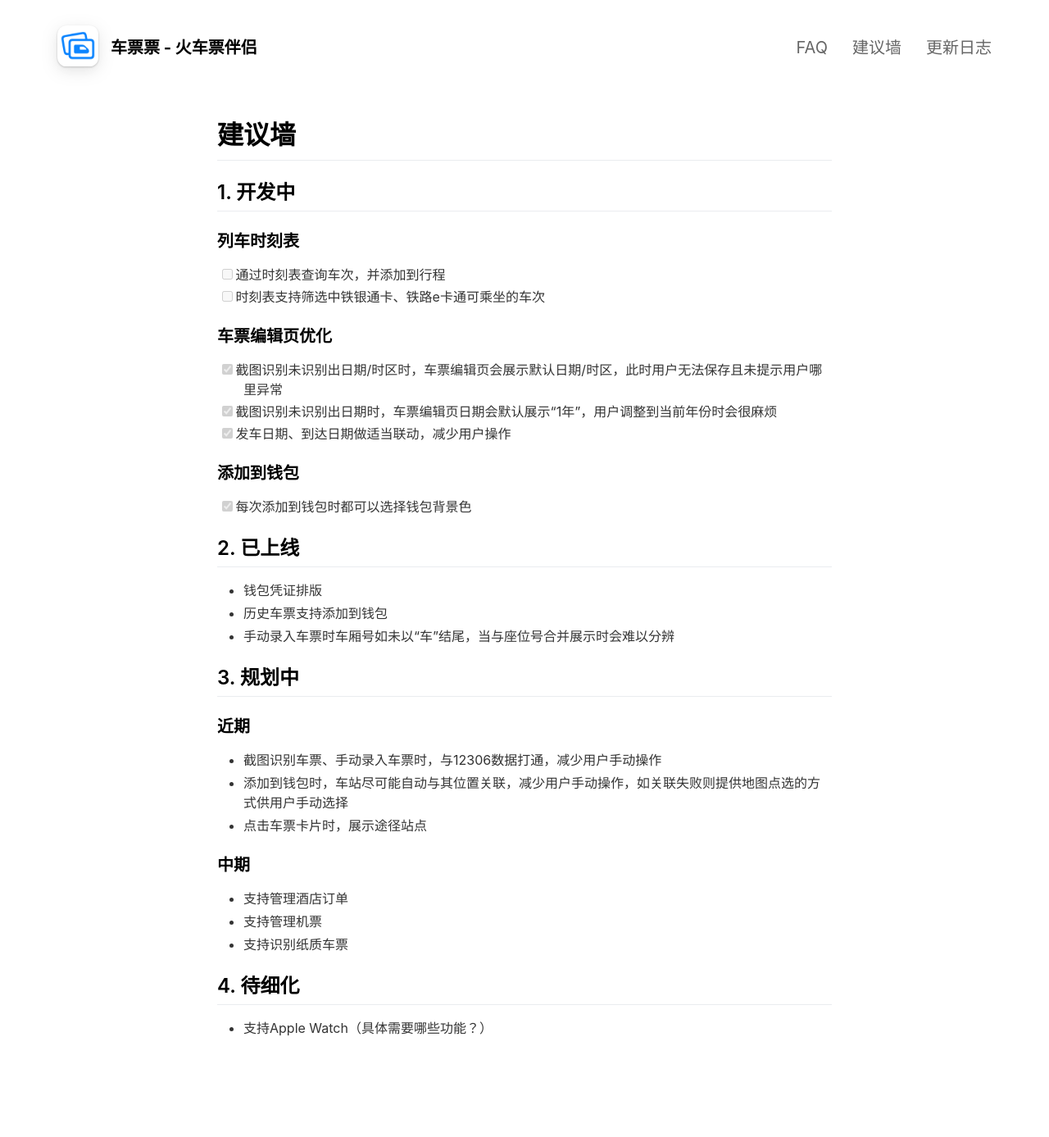
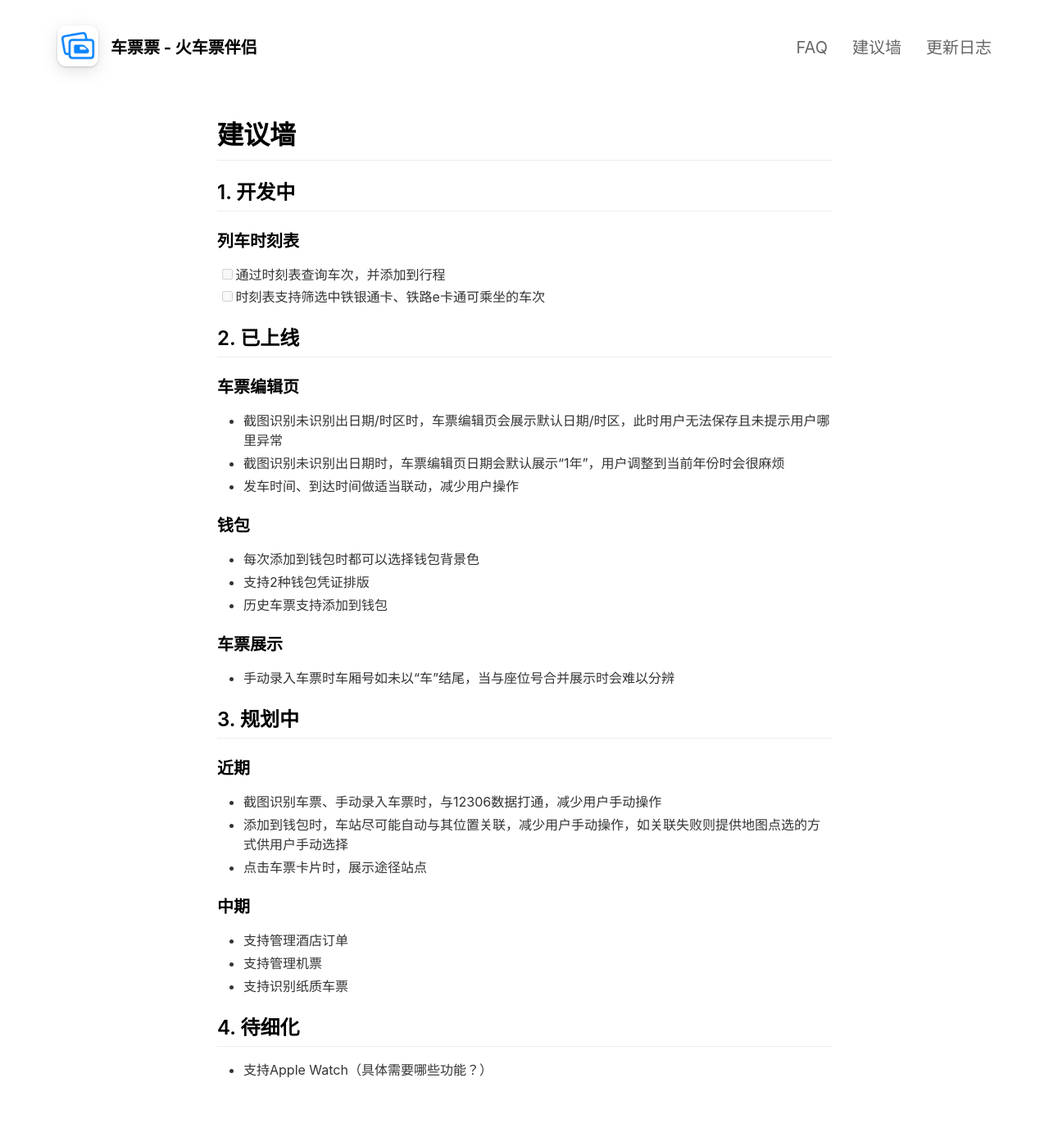
Before and after one commit to app-thedafeige/cpp, a Jekyll site: the page built from _pages/suggestionwall.md, in a window 1280 px wide. Shown: the whole page at 82% size. Built offline with Jekyll 4.4.1, drawn with Linux system fonts in a browser that asks for light colours; nearby versions of some CDN libraries; before the commit the page ends 1336 px from its top, so only the background shows below that.

Commit message:
更新常见问题、建议墙、版本更新日志

```diff
--- a/_pages/suggestionwall.md
+++ b/_pages/suggestionwall.md
@@ -14,20 +14,22 @@ order: 2
 * [ ] 通过时刻表查询车次，并添加到行程
 * [ ] 时刻表支持筛选中铁银通卡、铁路e卡通可乘坐的车次
 
-### 车票编辑页优化
-
-* [x] 截图识别未识别出日期/时区时，车票编辑页会展示默认日期/时区，此时用户无法保存且未提示用户哪里异常
-* [x] 截图识别未识别出日期时，车票编辑页日期会默认展示“1年”，用户调整到当前年份时会很麻烦
-* [x] 发车日期、到达日期做适当联动，减少用户操作
-
-### 添加到钱包
-
-* [x] 每次添加到钱包时都可以选择钱包背景色
-
 ## 2. 已上线
 
-* 钱包凭证排版
+### 车票编辑页
+
+* 截图识别未识别出日期/时区时，车票编辑页会展示默认日期/时区，此时用户无法保存且未提示用户哪里异常
+* 截图识别未识别出日期时，车票编辑页日期会默认展示“1年”，用户调整到当前年份时会很麻烦
+* 发车时间、到达时间做适当联动，减少用户操作
+
+### 钱包
+
+* 每次添加到钱包时都可以选择钱包背景色
+* 支持2种钱包凭证排版
 * 历史车票支持添加到钱包
+
+### 车票展示
+
 * 手动录入车票时车厢号如未以“车”结尾，当与座位号合并展示时会难以分辨
 
 ## 3. 规划中
```
Also changed, not shown: _pages/changelog.md (+6 -0 lines), _pages/faq.md (+19 -1 lines).
